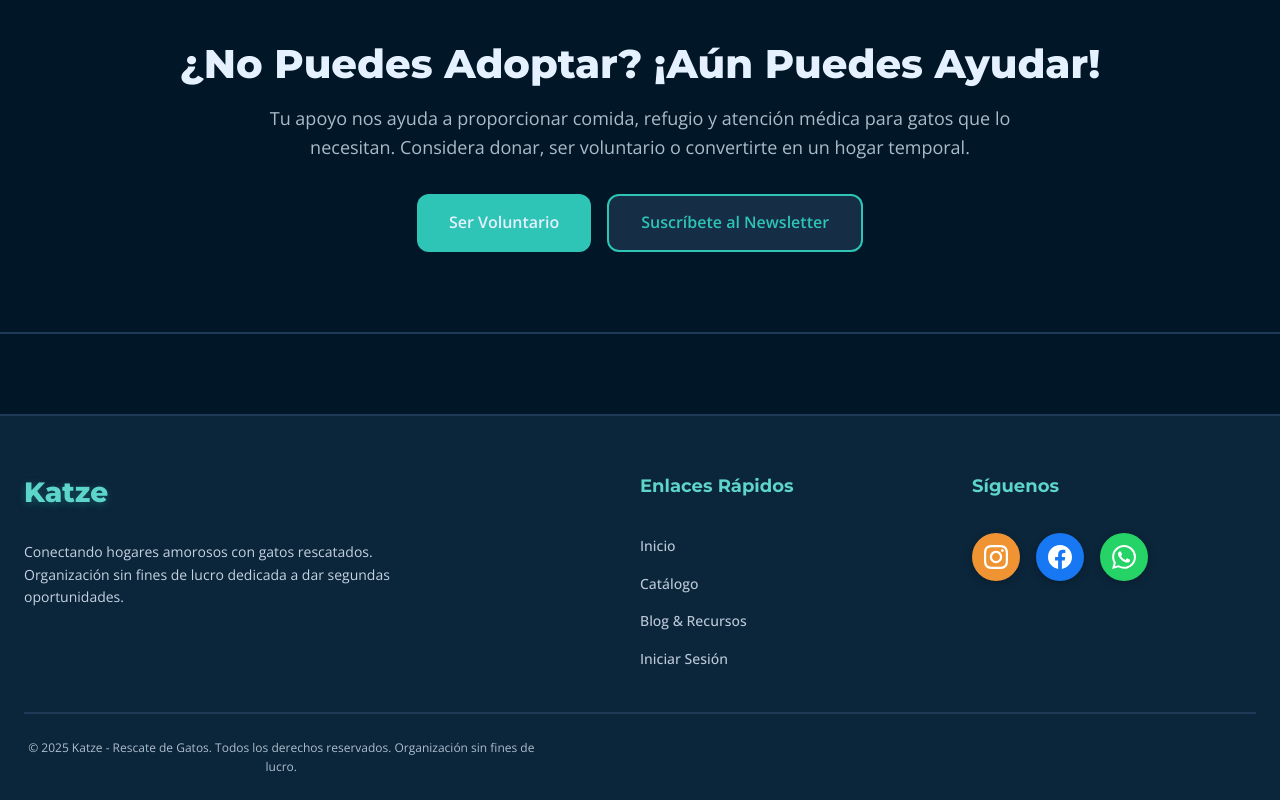
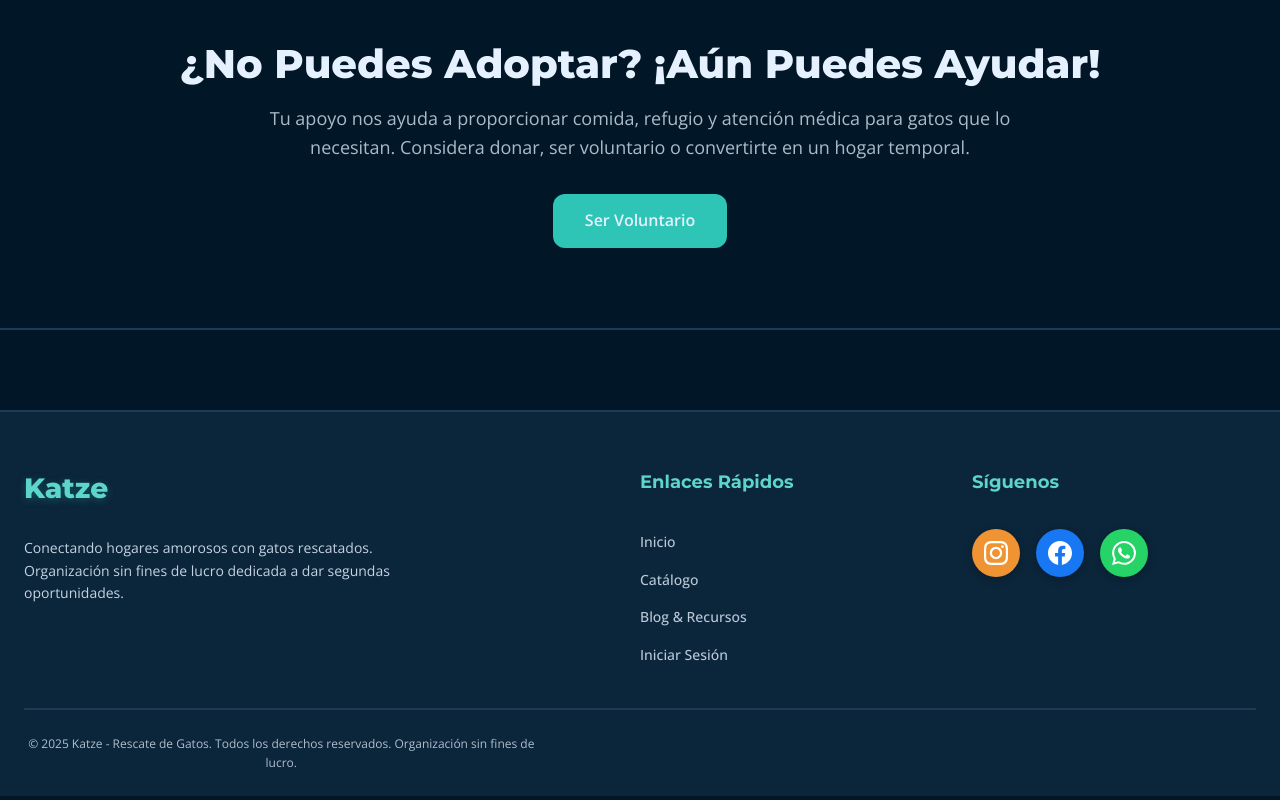
Before and after one commit to joelspa/Katze, a React (Vite) app in the folder frontend/: page / in a window 1280 px wide. Shown: the part 2275-3075 px from the top of the page. Built offline with nearby package versions, Linux system fonts and the light colour scheme; no server answers.

Commit message:
update home, volunteer

```diff
--- a/frontend/src/pages/Home.tsx
+++ b/frontend/src/pages/Home.tsx
@@ -410,8 +410,15 @@ const Home = () => {
                     Considera donar, ser voluntario o convertirte en un hogar temporal.
                 </p>
                 <div className="cant-adopt-buttons">
-                    <button className="volunteer-btn">Ser Voluntario</button>
-                    <button className="newsletter-btn">Suscríbete al Newsletter</button>
+                    <a
+                        href="https://wa.me/59163567265?text=Hola,%20quiero%20ser%20voluntario"
+                        target="_blank"
+                        rel="noopener noreferrer"
+                        className="volunteer-btn"
+                        style={{ textDecoration: 'none', display: 'inline-block', textAlign: 'center' }}
+                    >
+                        Ser Voluntario
+                    </a>
                 </div>
             </section>
 
```
